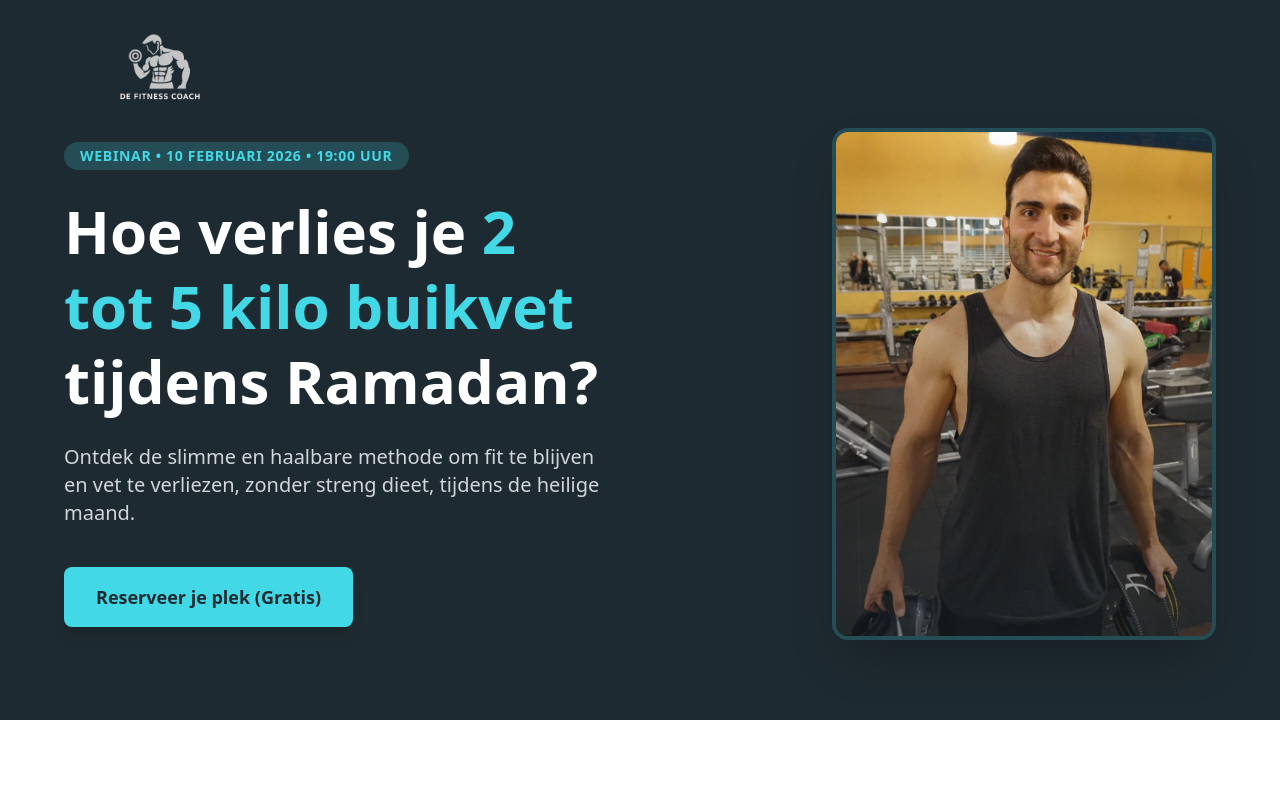
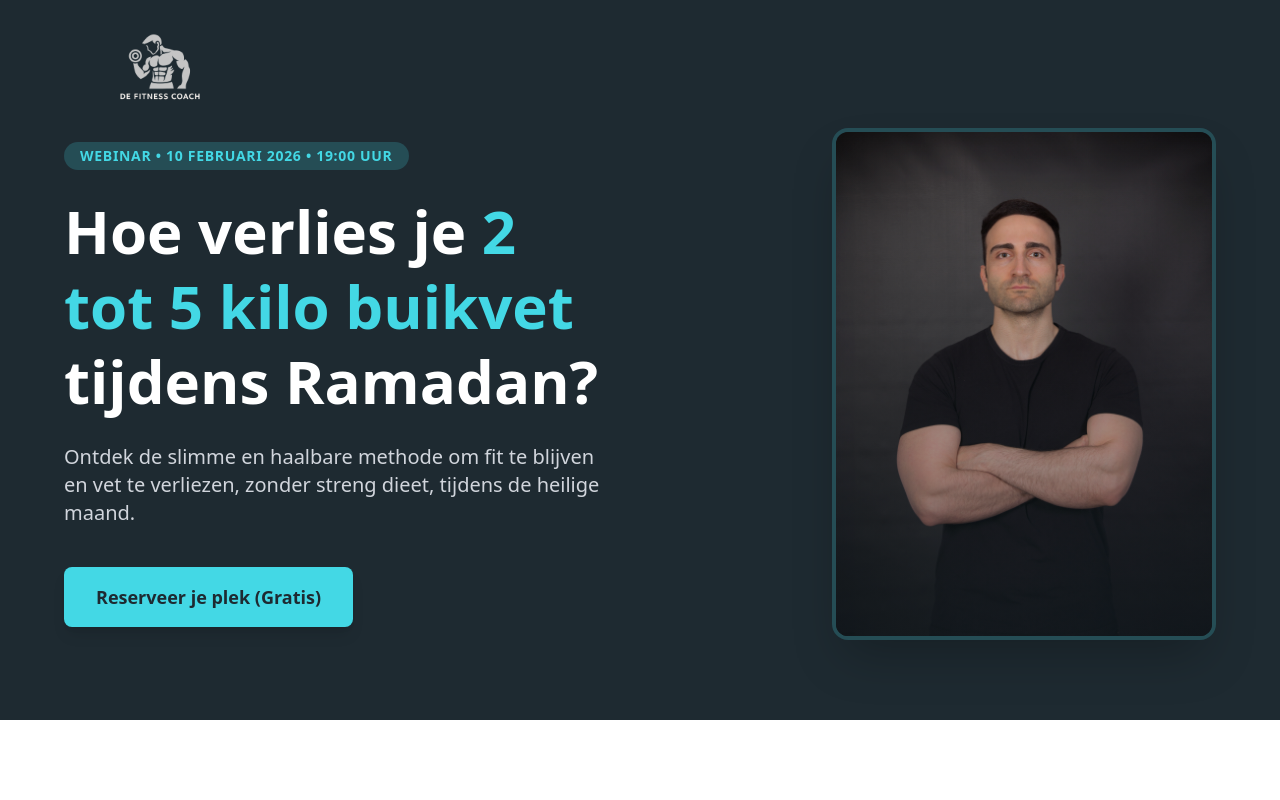
Before and after one commit to Bobantersyn/ramadan-webinar-2026, a Next.js app: page /ramadanwebinar/ in a window 1280 px wide. Shown: the top 800 px of the page. Built offline with nearby package versions, Linux system fonts and the light colour scheme.

Commit message:
feat: update hero image with new photo

```diff
--- a/src/app/page.tsx
+++ b/src/app/page.tsx
@@ -35,7 +35,7 @@ export default function Home() {
           <div className="flex-1 w-full flex justify-center md:justify-end">
             <div className="relative w-full max-w-sm aspect-[3/4] rounded-2xl overflow-hidden shadow-2xl border-4 border-brand-cyan/20">
               <Image
-                src="/ramadanwebinar/images/coach-hero.jpg"
+                src="/ramadanwebinar/images/new-hero.png"
                 alt="De Fitnesscoach"
                 fill
                 className="object-cover object-top"
```
Also changed, not shown: public/images/new-hero.png (added).
